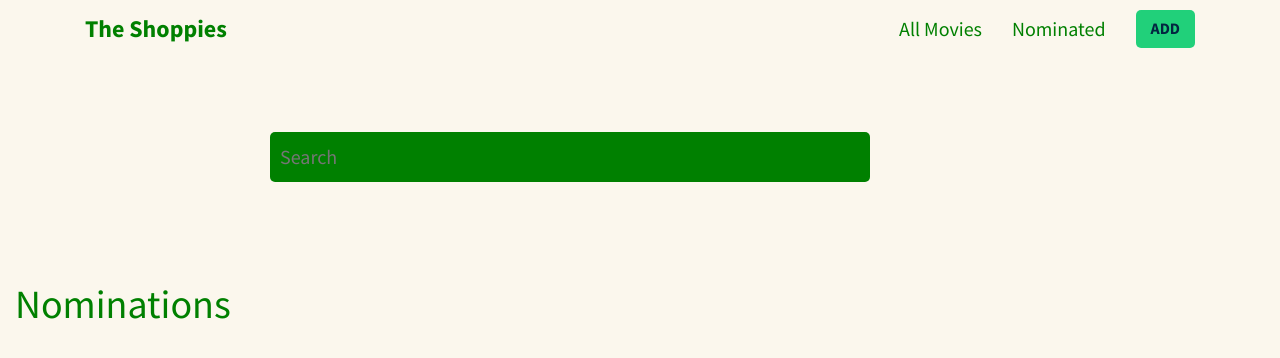
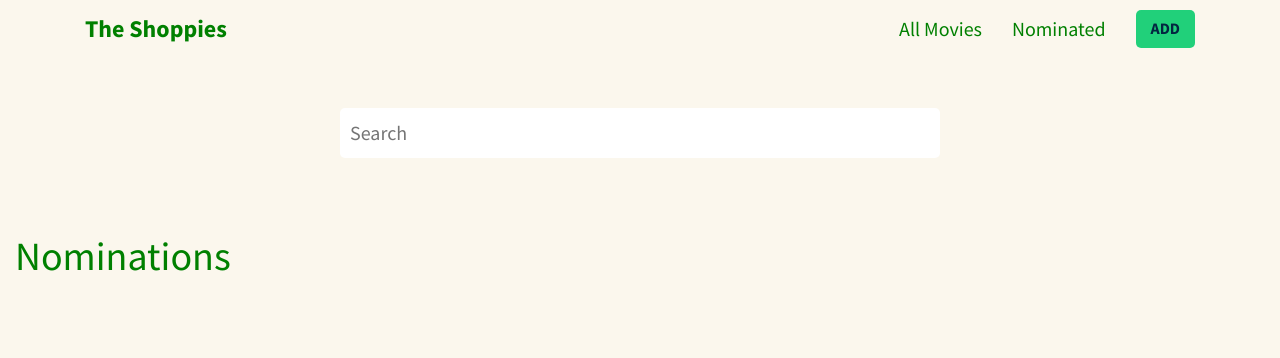
Before and after one commit to winstonchen-code/Movie-Practice-App, a React (Create React App) app: page / in a window 1280 px wide. Shown: the top 358 px of the page. Built offline with nearby package versions, Linux system fonts and the light colour scheme; no server answers.

Commit message:
Center Search Bar

```diff
--- a/src/App.css
+++ b/src/App.css
@@ -128,12 +128,11 @@ header .nav-links li:last-child {
 
 .add-content .input-wrapper input {
   width: 100%;
-  /* background-color: var(--primary); */
-  background-color: green;
+  background-color: white;
   padding: 10px;
   border-radius: 5px;
   border: none;
-  color: var(--white);
+  color: black;
   font-size: 1.25rem;
 }
 
--- a/src/Layout.js
+++ b/src/Layout.js
@@ -50,7 +50,8 @@ function Layout() {
 
   return (
     <div className='container-fluid movie-app'>
-      <div className='row d-flex align-items-center mt-4 mb-4'>
+      <div>
+      {/* <div className='row d-flex align-items-center mt-4 mb-4'> */}
         {/* <Heading heading="The Shoppies"/> */}
         <Search searchText={searchText} setSearchText={setSearchText}/>
       </div>
```
